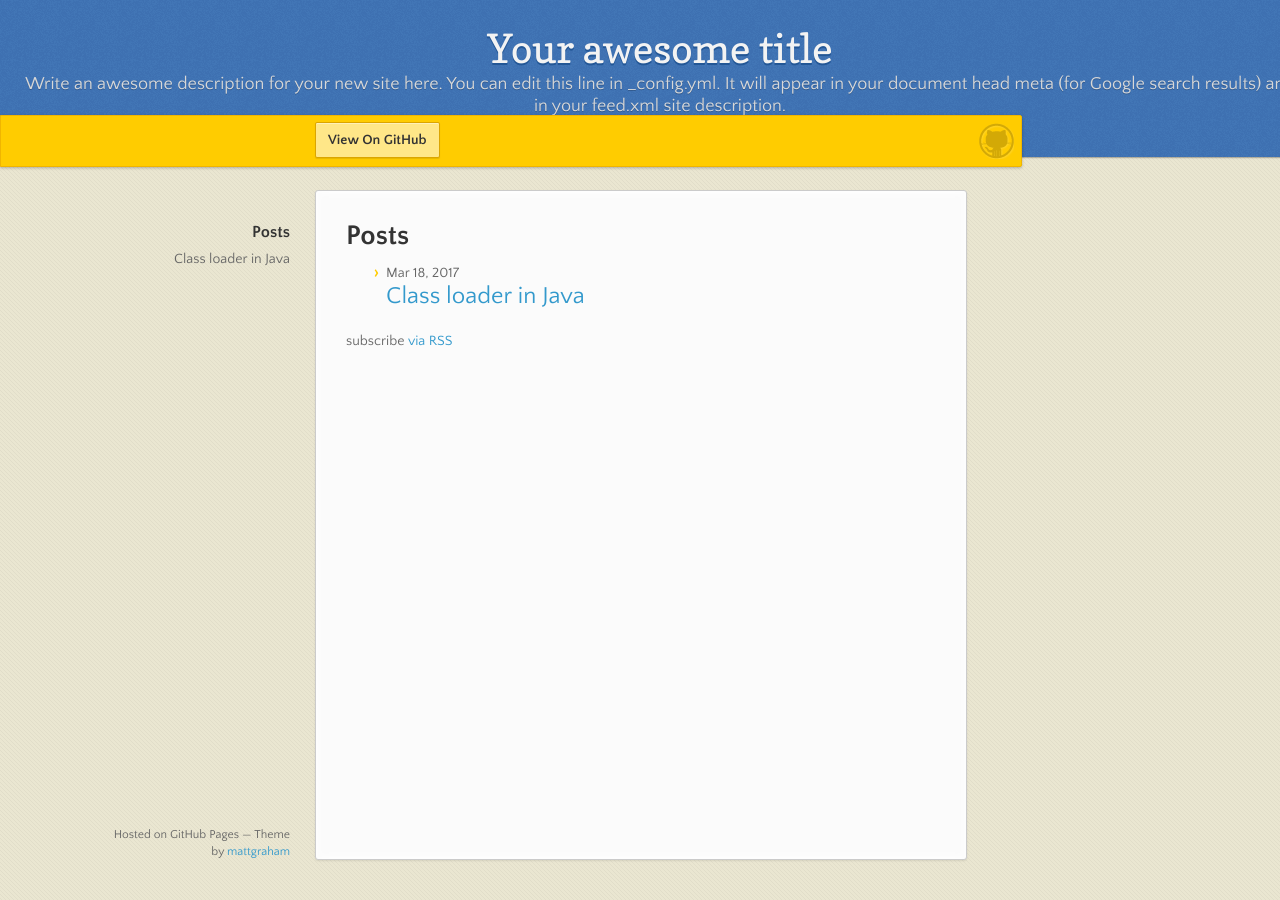
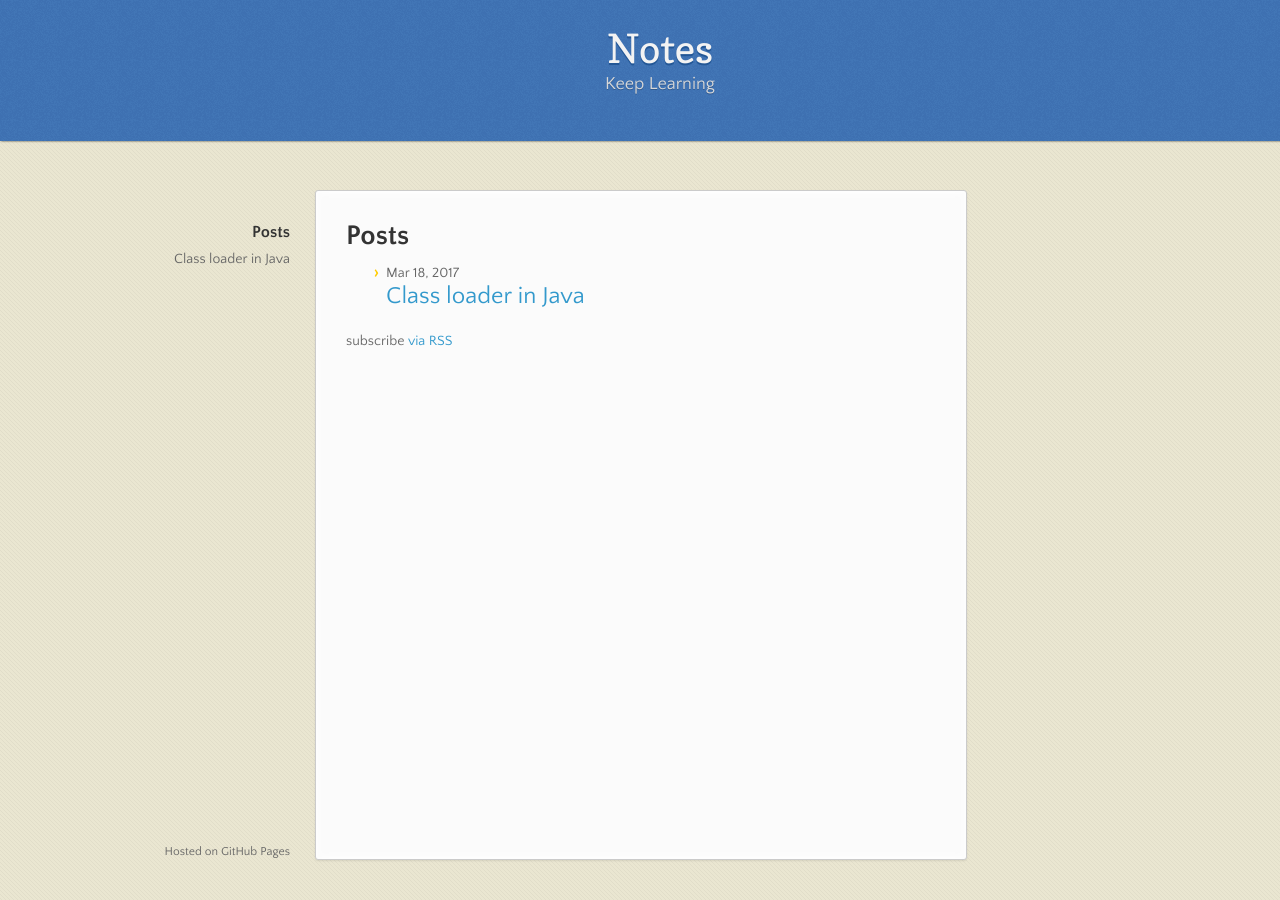
Before and after one commit to fillixzhang/fillixzhang.github.io, a Jekyll site: the page built from index.md, in a window 1280 px wide. Built offline with Jekyll 4.4.1, drawn with Linux system fonts in a browser that asks for light colours; nearby versions of some CDN libraries.

Commit message:
modify default layout

```diff
--- a/_config.yml
+++ b/_config.yml
@@ -13,16 +13,17 @@
 # you will see them accessed via {{ site.title }}, {{ site.email }}, and so on.
 # You can create any custom variable you would like, and they will be accessible
 # in the templates via {{ site.myvariable }}.
-title: Your awesome title
+title: Notes
 email: your-email@domain.com
-description: > # this means to ignore newlines until "baseurl:"
-  Write an awesome description for your new site here. You can edit this
-  line in _config.yml. It will appear in your document head meta (for
-  Google search results) and in your feed.xml site description.
+# description: > # this means to ignore newlines until "baseurl:"
+#  Write an awesome description for your new site here. You can edit this
+#  line in _config.yml. It will appear in your document head meta (for
+#  Google search results) and in your feed.xml site description.
+description: Keep Learning
 baseurl: "" # the subpath of your site, e.g. /blog
 url: "" # the base hostname & protocol for your site, e.g. http://example.com
-twitter_username: jekyllrb
-github_username:  jekyll
+# twitter_username: jekyllrb
+# github_username:  jekyll
 
 # Build settings
 markdown: kramdown
--- a/_layouts/default.html
+++ b/_layouts/default.html
@@ -20,7 +20,7 @@
         <p>{{ site.description | default: site.github.project_tagline }}</p>
       </header>
 
-      <div id="banner">
+      <!-- <div id="banner">
         <span id="logo"></span>
 
         <a href="{{ site.github.repository_url }}" class="button fork"><strong>View On GitHub</strong></a>
@@ -33,7 +33,8 @@
             </ul>
           </div>
         {% endif %}
-      </div><!-- end banner -->
+      </div> -->
+      <!-- end banner -->
 
     <div class="wrapper">
       <nav>
@@ -47,7 +48,7 @@
         {% if site.github.is_project_page %}
           <p>Project maintained by <a href="{{ site.github.owner_url }}">{{ site.github.owner_name }}</a></p>
         {% endif %}
-        <p><small>Hosted on GitHub Pages &mdash; Theme by <a href="https://twitter.com/michigangraham">mattgraham</a></small></p>
+        <p><small>Hosted on GitHub Pages</small></p>
       </footer>
     </div>
     <!--[if !IE]><script>fixScale(document);</script><![endif]-->
```
Also changed, not shown: Gemfile.lock, README.md (deleted).
